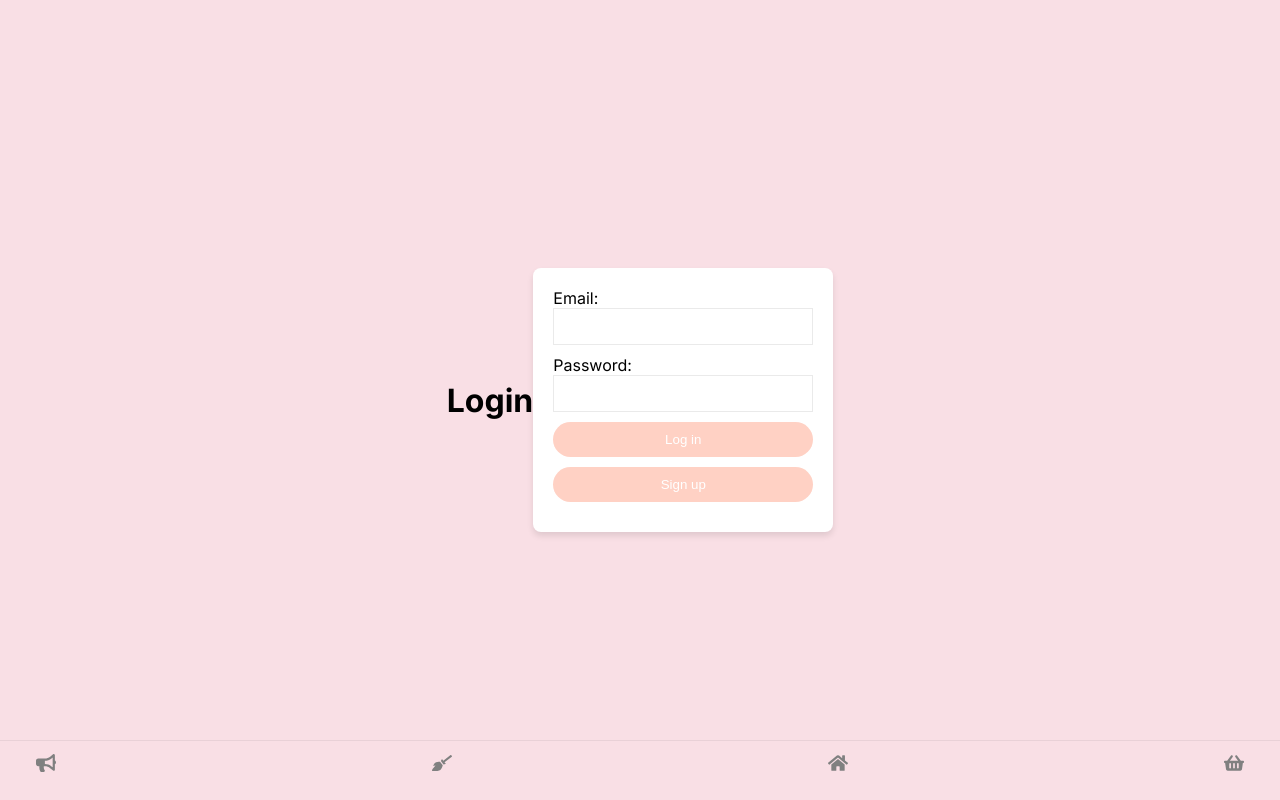
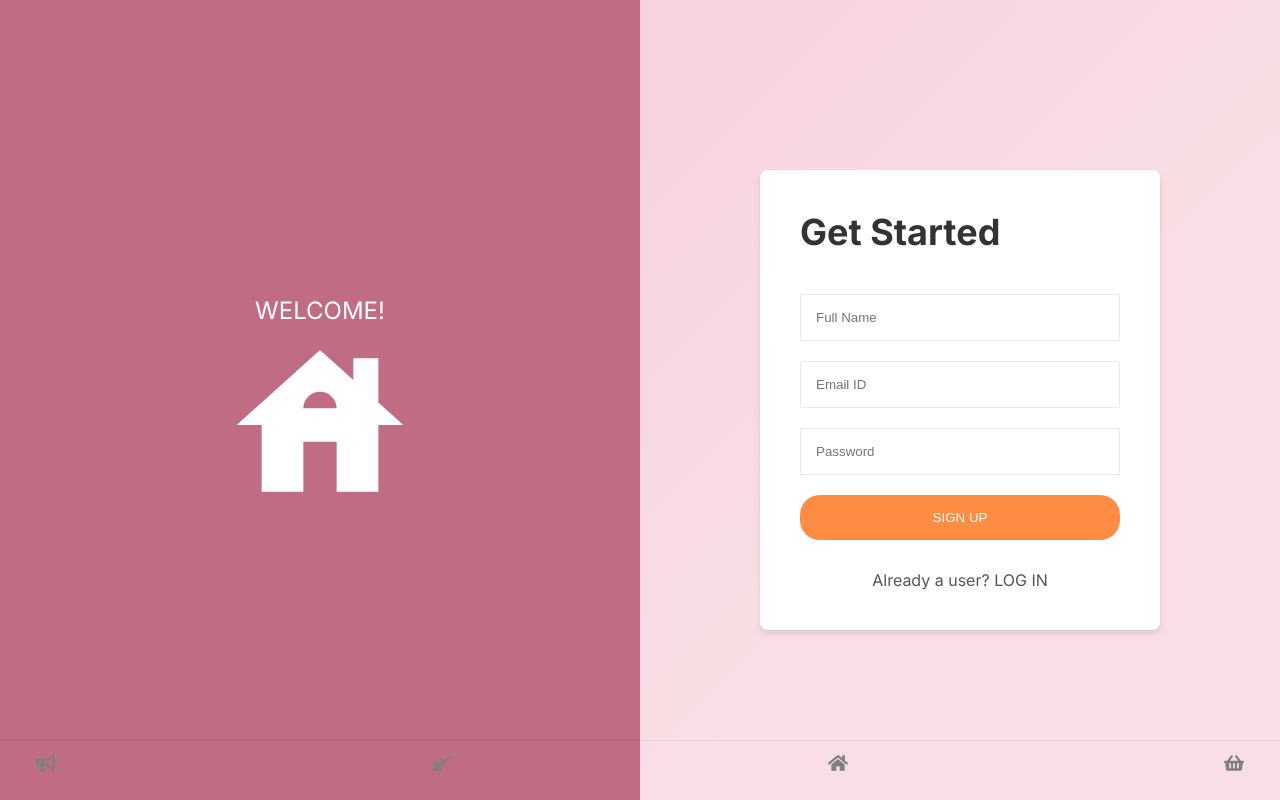
Before and after one commit to minerva-startup-spring2024/roommate-organizer, a Next.js app: page /login in a window 1280 px wide. Built offline with nearby package versions, Linux system fonts and the light colour scheme.

Commit message:
styling for login page

```diff
--- a/package.json
+++ b/package.json
@@ -9,6 +9,9 @@
     "lint": "next lint"
   },
   "dependencies": {
+    "@emotion/react": "^11.11.4",
+    "@emotion/styled": "^11.11.0",
+    "@mui/icons-material": "^5.15.11",
     "@prisma/client": "^5.9.1",
     "@supabase/auth-helpers-nextjs": "^0.9.0",
     "@supabase/ssr": "^0.1.0",
--- a/src/app/login/page.css
+++ b/src/app/login/page.css
@@ -1,38 +1,97 @@
 .loginPage {
-  background-color: #f9dfe5; /* soft pink background */
+  background: linear-gradient(
+    135deg,
+    #f6d2dd 30%,
+    #f9dfe5 70%
+  ); /* Adjusted for gradient */
   display: flex;
   justify-content: center;
   align-items: center;
-  height: 100vh; /* full screen height */
+  height: 100vh;
+  padding: 0; /* Add padding for smaller screens */
+}
+.leftSide {
+  flex: 1; /* Takes up half the space */
+  background-color: #c06c84;
+  height: 100%;
+  display: flex;
+  flex-direction: column;
+  justify-content: center;
+  align-items: center;
+  text-align: center;
+  color: white;
+  padding: 0;
+  margin: 0;
+}
+.welcomeText {
+  margin-top: 20px;
+  font-size: 24px;
+}
+.rightSide {
+  flex: 1; /* Takes up the other half */
+  display: flex;
+  justify-content: center;
+  align-items: center;
 }
 
 #loginForm {
   background: #fff;
-  padding: 20px;
+  padding: 40px; /* Increased padding */
   border-radius: 8px;
   box-shadow: 0 4px 6px rgba(0, 0, 0, 0.1);
-  width: 300px; /* or any other width */
+  width: 400px; /* Adjusted width */
 }
 
 .loginTitle {
-  font-size: 24px;
+  font-size: 36px; /* Increased font size */
   color: #333;
-  text-align: center;
-  margin-bottom: 20px;
+  margin-bottom: 40px;
 }
 
 .loginInput {
   border: 1px solid #eaeaea;
-  padding: 10px;
-  margin-bottom: 10px;
+  padding: 15px;
+  margin-bottom: 20px;
+  width: 100%;
+  box-sizing: border-box; /* Ensure padding doesn't affect width */
+  position: relative; /* For icon placement */
+}
+
+.loginInput::before {
+  content: ""; /* Add icon via CSS or use actual elements in HTML */
+  position: absolute;
+  left: 10px;
+  top: 50%;
+  transform: translateY(-50%);
+  /* Add background or font icon style here */
+}
+
+.loginButton {
+  background-color: #ffd1c4;
+  color: white;
+  padding: 15px;
+  border: none;
+  border-radius: 20px;
+  cursor: pointer;
+  width: 100%;
+  margin-bottom: 20px;
+}
+
+.signupButton {
+  background-color: #ff8c42;
+  color: white;
+  padding: 15px;
+  border: none;
+  border-radius: 20px;
+  cursor: pointer;
   width: 100%;
 }
 
-.loginButton,
-.signupButton {
-  background-color: #ff8c42; /* color that matches the design */
+/* Additional styles for the sign-up button and the already a user text */
+.signUpButton {
+  background-color: #fe8c42; /* Adjust the color as needed */
   color: white;
-  padding: 10px;
+  padding: 15px;
   border: none;
   border-radius: 20px;
   cursor: pointer;
@@ -40,6 +99,8 @@
   margin-bottom: 10px;
 }
 
-.loginButton {
-  background-color: #ffd1c4; /* different color for login button */
+.alreadyUser {
+  text-align: center;
+  color: #555;
+  margin-top: 20px;
 }
--- a/src/app/login/page.js
+++ b/src/app/login/page.js
@@ -1,36 +1,61 @@
 import { login, signup } from "./actions";
 import "./page.css";
+import HouseIcon from "@mui/icons-material/House";
 
 export default function LoginPage() {
   return (
     <div className="loginPage">
-      {" "}
-      {/* Added class to apply page styles */}
-      <h1 className="text-2xl text-center mb-6">Login</h1>
+      <div className="leftSide">
+        <p className="welcomeText">WELCOME!</p>
+        <HouseIcon style={{ fontSize: "200px", color: "#fff" }} />
+      </div>
+      <div className="rightSide">
         <form id="loginForm">
-        <label htmlFor="email">Email:</label>
+          <h1 className="loginTitle">Get Started</h1>
+          <div className="inputContainer">
             <input
+              className="loginInput"
+              id="fullname"
+              name="fullname"
+              type="text"
+              placeholder="Full Name"
+              required
+            />
+            {/* Add an icon inside the input or as a sibling element */}
+          </div>
+          <div className="inputContainer">
+            <input
+              className="loginInput"
               id="email"
               name="email"
               type="email"
+              placeholder="Email ID"
               required
+            />
+            {/* Add an icon inside the input or as a sibling element */}
+          </div>
+          <div className="inputContainer">
+            <input
               className="loginInput"
-        />
-        <label htmlFor="password">Password:</label>
-        <input
               id="password"
               name="password"
               type="password"
+              placeholder="Password"
               required
-          className="loginInput"
             />
-        <button className="loginButton" formAction={login}>
-          Log in
+            {/* Add an icon inside the input or as a sibling element */}
+          </div>
+          <button className="signUpButton" onClick={signup}>
+            SIGN UP
           </button>
-        <button className="loginButton" formAction={signup}>
-          Sign up
-        </button>
+          <div className="alreadyUser">
+            Already a user?{" "}
+            <span className="loginLink" onClick={login}>
+              LOG IN
+            </span>
+          </div>
         </form>
+      </div>
     </div>
   );
 }
```
Also changed, not shown: 1 other file (tests, documents, lock files or other folders). Lines whose indentation alone changed are shown as unchanged.
